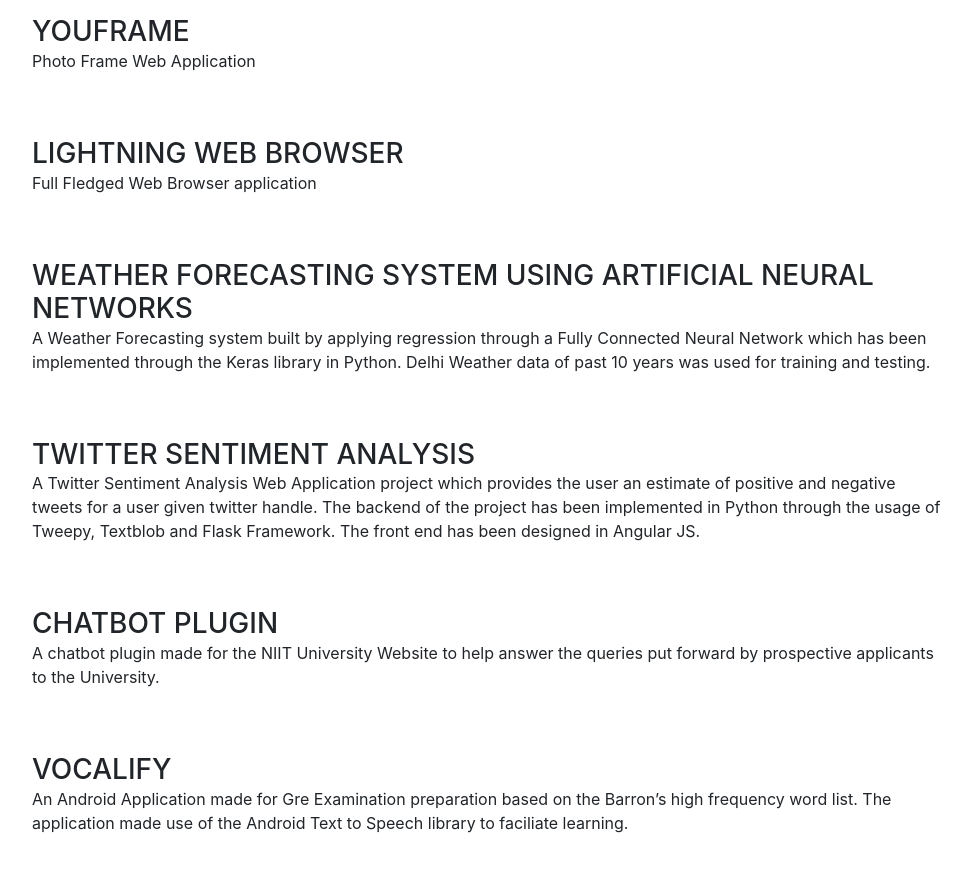
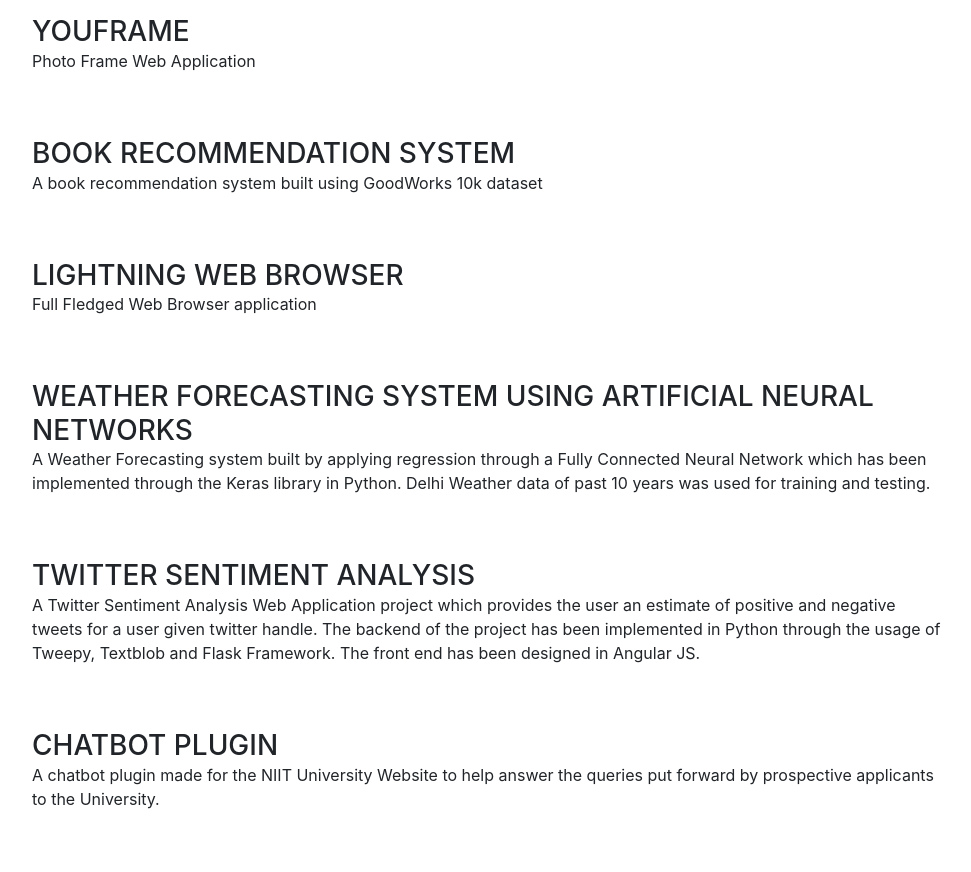
Before and after one commit to kmgilda/kmgilda.github.io, a website with bundled scripts: page index.html in a window 1280 px wide. Shown: the part 1900-2772 px from the top of the page, without its empty margins (288-1259 px from the left). Built offline with nearby package versions, Linux system fonts and the light colour scheme; a web font is replaced by a local one.

Commit message:
Updated Portfolio website

```diff
--- a/index.html
+++ b/index.html
@@ -183,6 +183,13 @@
 
           </div>
 
+          <div class="resume-item d-flex flex-column flex-md-row mb-5">
+            <div class="resume-content mr-auto">
+              <h3 class="mb-0">Book Recommendation System</h3>
+              <p>A book recommendation system built using GoodWorks 10k dataset</p>
+            </div>
+
+          </div>
 
           <div class="resume-item d-flex flex-column flex-md-row mb-5">
             <div class="resume-content mr-auto">
```
